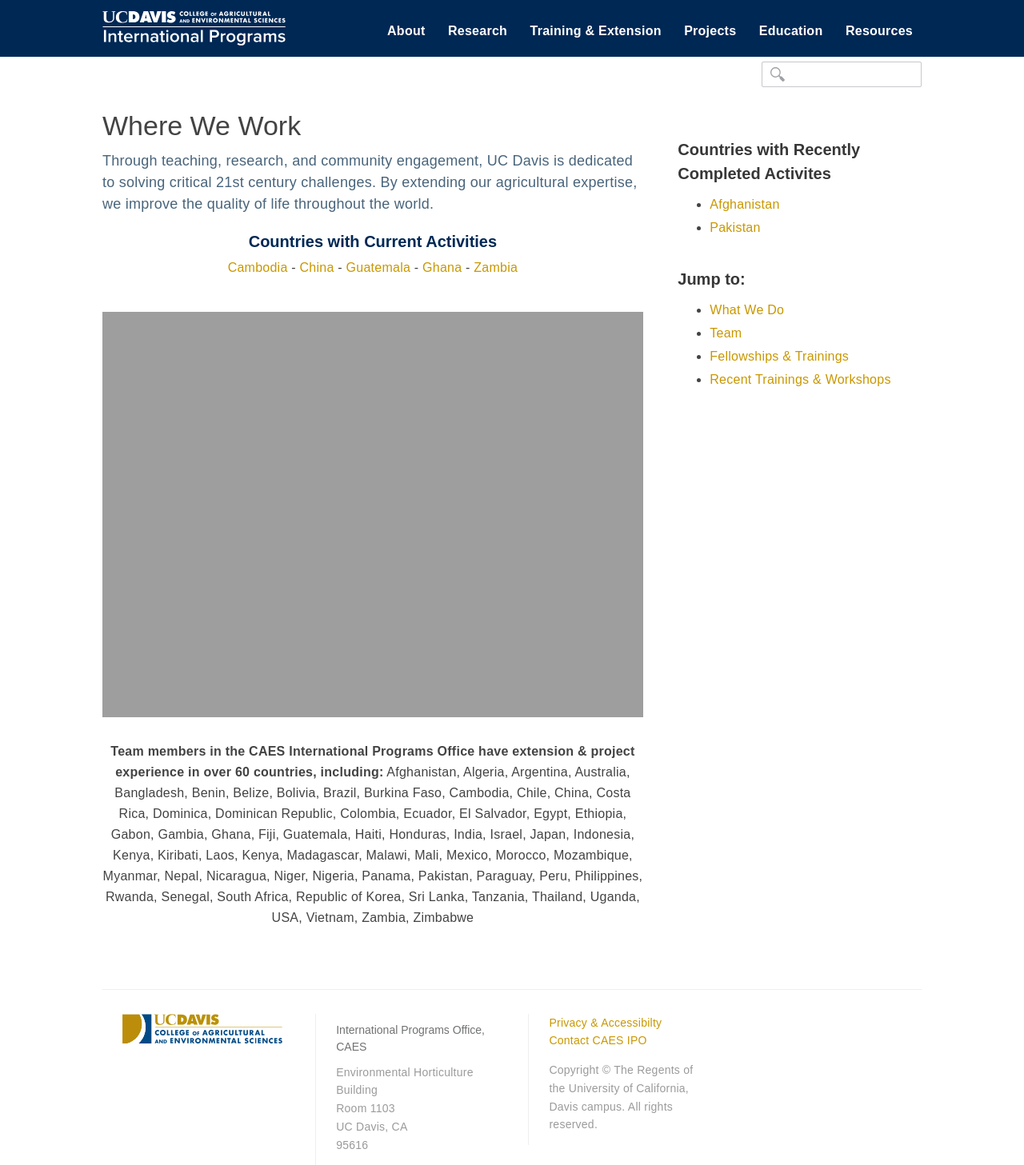
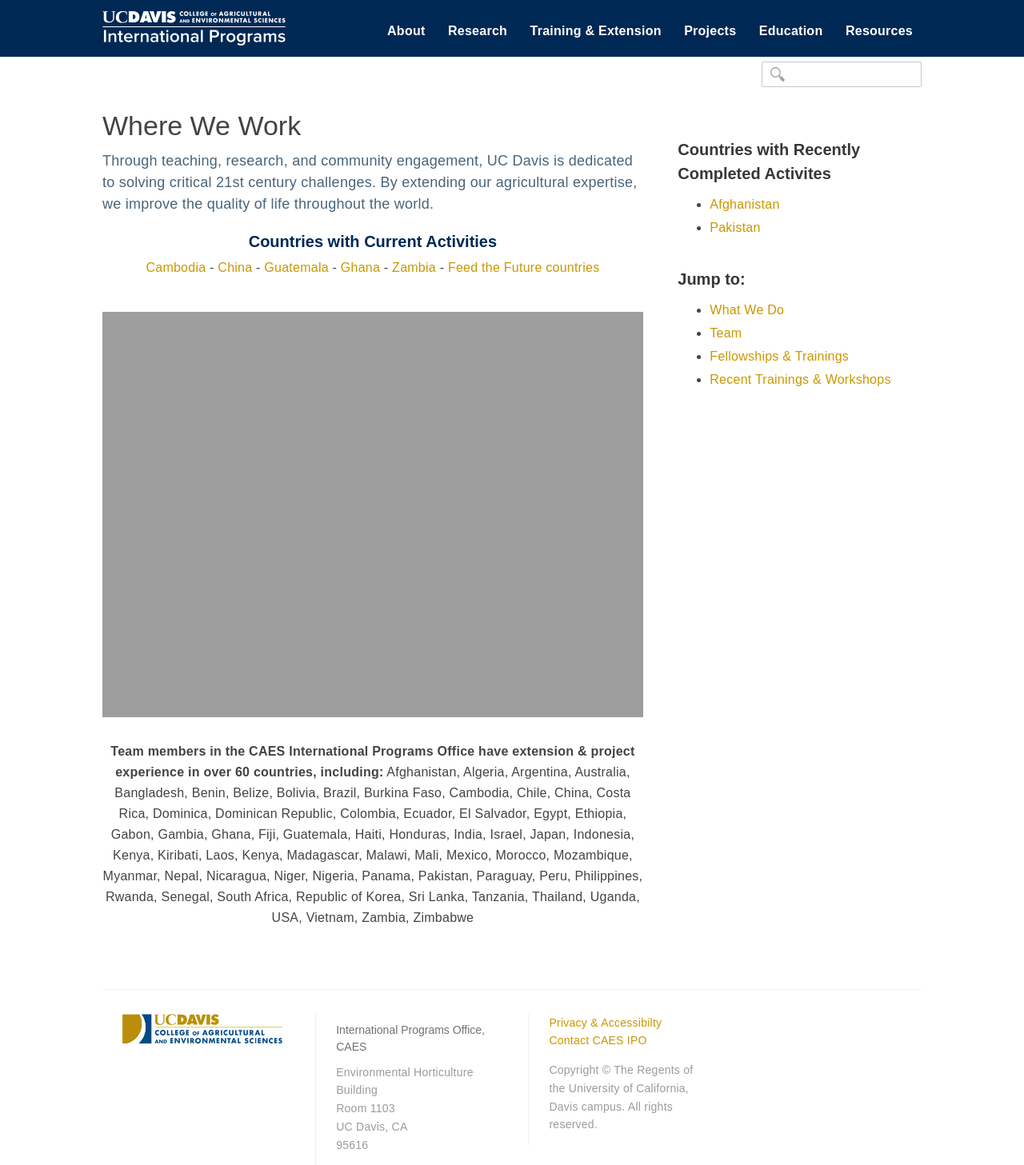
Before and after one commit to ucdavis/ip, a Jekyll site: the page built from about/where-we-work.html, in a window 1280 px wide. Shown: the whole page at 80% size. Built offline with Jekyll 4.4.1, drawn with Linux system fonts in a browser that asks for light colours; nearby versions of some CDN libraries.

Commit message:
where we work edit

```diff
--- a/about/where-we-work.html
+++ b/about/where-we-work.html
@@ -10,7 +10,7 @@
 
 
     <h3 class="t-center">Countries with Current Activities</h3>
-    <p class="t-center" class="countrylist"><!--<a href="/countries/afghanistan">Afghanistan</a>--><a href="/countries/cambodia">Cambodia</a> - <a href="/countries/china">China</a> - <a href="/countries/guatemala">Guatemala</a> - <a href="/projects/RING">Ghana</a> - <a href="/projects/ingenaes">Zambia</a><!-- <a href="/countries/pakistan">Pakistan</a>--><br><br>
+    <p class="t-center" class="countrylist"><!--<a href="/countries/afghanistan">Afghanistan</a>--><a href="/countries/cambodia">Cambodia</a> - <a href="/countries/china">China</a> - <a href="/countries/guatemala">Guatemala</a> - <a href="/projects/RING">Ghana</a> - <a href="/projects/ingenaes">Zambia</a> - <a href="/research/innovationlab/">Feed the Future countries</a> <!-- <a href="/countries/pakistan">Pakistan</a>--><br><br>
 
     <div class="imagewrapper imagewrapper--fullwidth">
         <a href="#" data-featherlight="#mylightbox">
```
